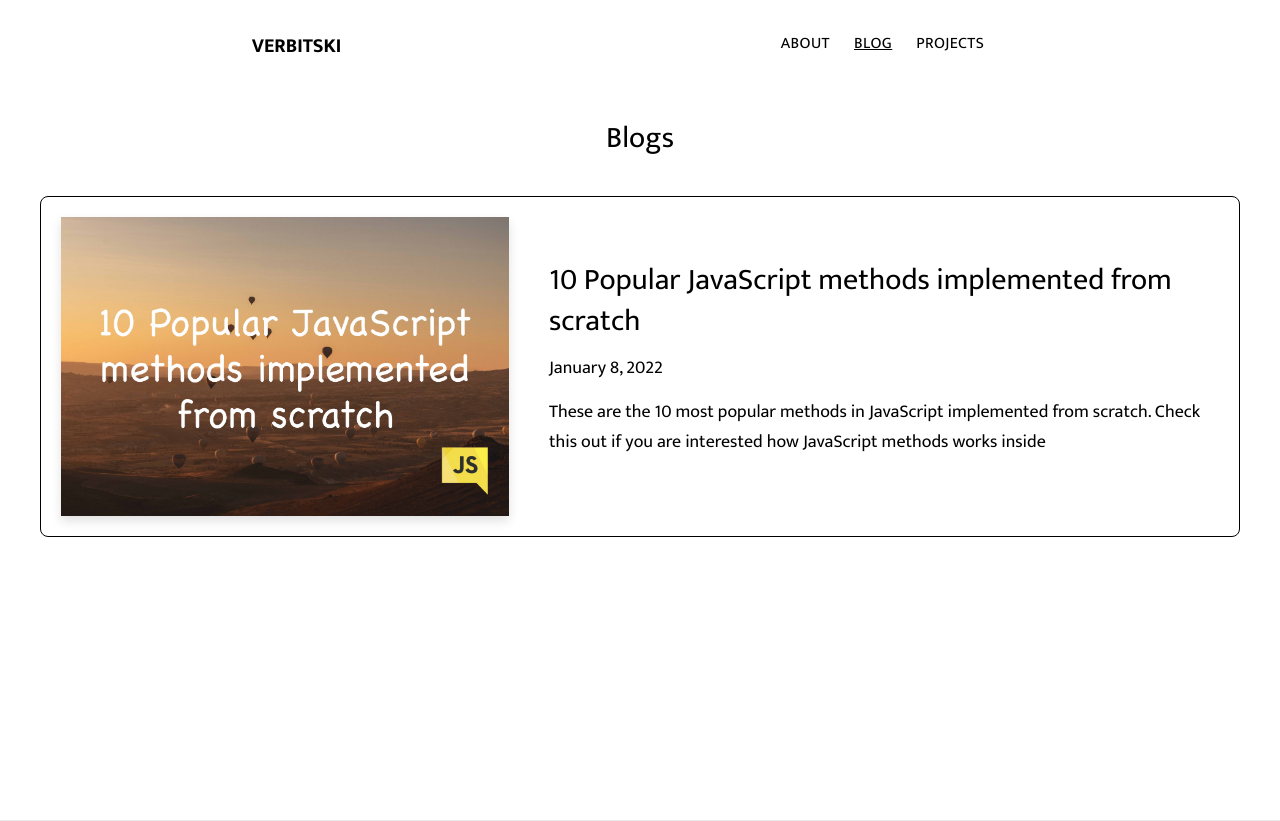
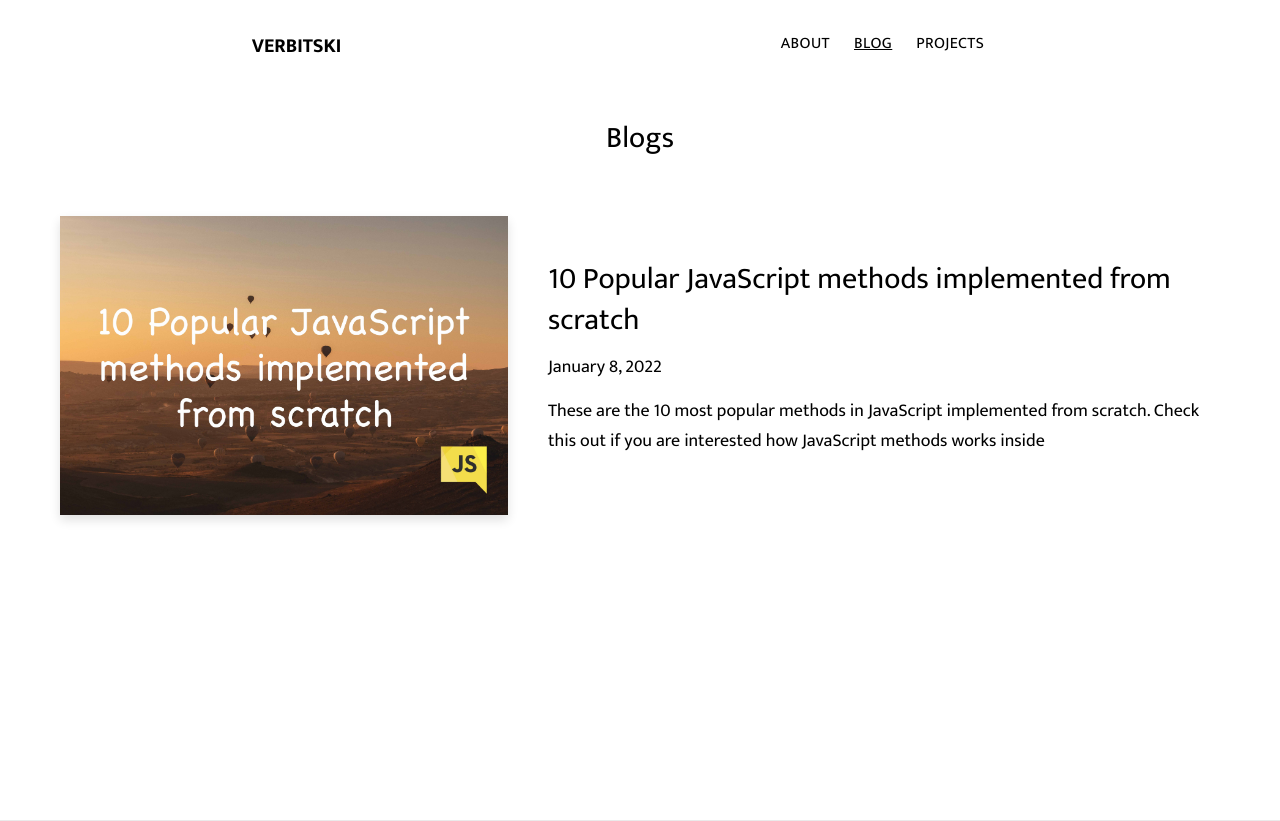
Before and after one commit to NorthWillov/verbitski.dev, a Next.js app: page /blog in a window 1280 px wide. Built offline with nearby package versions, Linux system fonts and the light colour scheme.

Commit message:
[style]: Get rid of borders

```diff
--- a/components/post-body.tsx
+++ b/components/post-body.tsx
@@ -6,7 +6,7 @@ type Props = {
 
 const PostBody = ({ content }: Props) => {
   return (
-    <div className="max-w-4xl mx-auto border border-black bg-white p-5 rounded-md dark:bg-gray-900">
+    <div className="max-w-4xl mx-auto p-5">
       <div
         className={markdownStyles["markdown"]}
         dangerouslySetInnerHTML={{ __html: content }}
--- a/components/post-preview.tsx
+++ b/components/post-preview.tsx
@@ -22,7 +22,7 @@ const PostPreview = ({
   slug,
 }: Props) => {
   return (
-    <div className="lg:flex lg:items-center border border-black bg-white p-5 m-5 rounded-lg dark:bg-gray-900 dark:border-gray-600 ">
+    <div className="lg:flex lg:items-center p-5 m-5">
       <div className="max-w-md m-0 m-auto xl:m-0">
         <CoverImage slug={slug} title={title} src={coverImage} />
       </div>
--- a/components/project.tsx
+++ b/components/project.tsx
@@ -17,7 +17,7 @@ const Project: FC<ProjectProps> = ({
   sourceLink,
 }) => {
   return (
-    <div className="w-72 flex flex-col justify-between border border-neutral-300 rounded-2xl m-10 shadow-small hover:shadow-medium transition-shadow duration-200 dark:border-gray-600">
+    <div className="w-72 flex flex-col justify-between rounded-2xl m-10 shadow-small hover:shadow-medium transition-shadow duration-200 dark:bg-gray-800">
       <Link href={demoLink}>
         <a target="_blank">
           <img className="rounded-t-2xl w-72" src={img} alt="project" />
--- a/package.json
+++ b/package.json
@@ -10,7 +10,7 @@
     "classnames": "2.3.1",
     "date-fns": "2.21.3",
     "gray-matter": "4.0.3",
-    "next": "^12.0.7",
+    "next": "^12.1.4",
     "next-themes": "0.0.15",
     "react": "^17.0.2",
     "react-dom": "^17.0.2",
```
Also changed, not shown: 1 other file (tests, documents, lock files or other folders).
